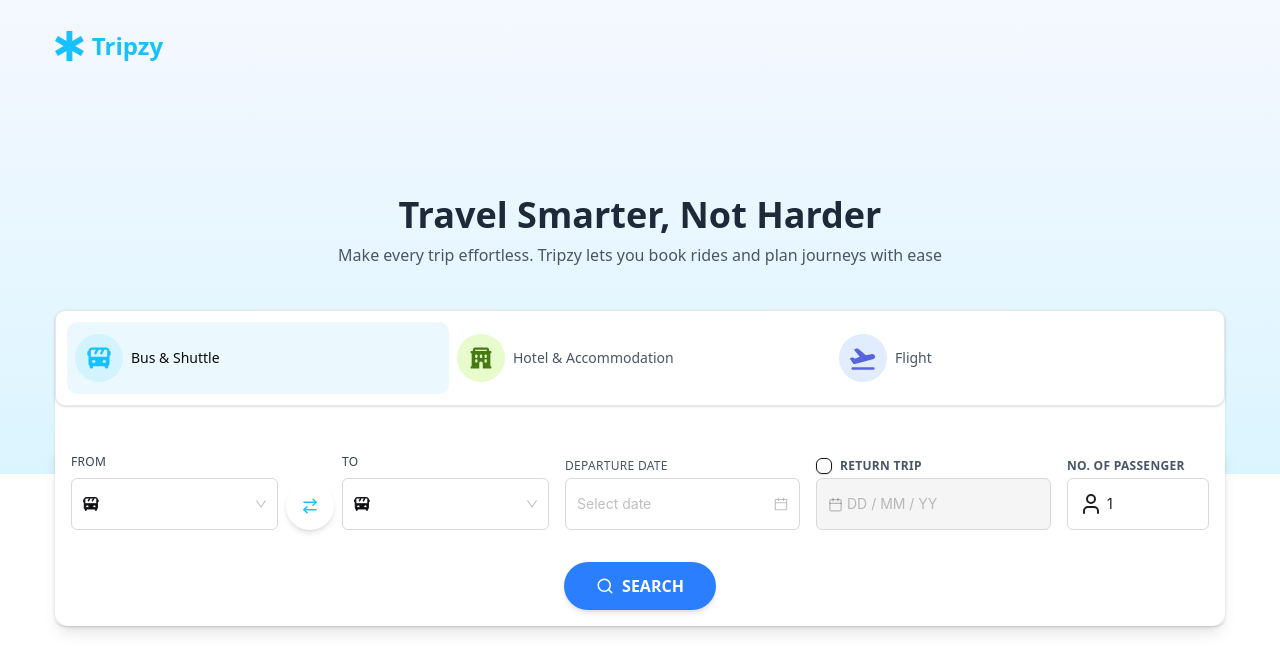
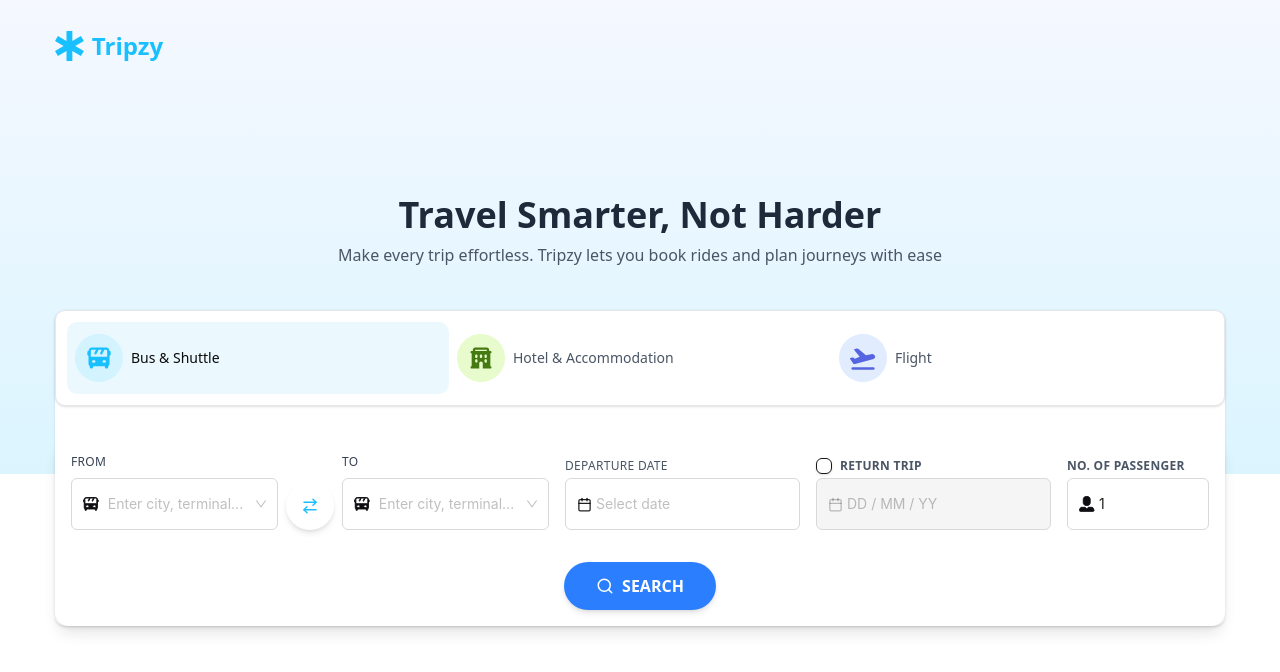
Before and after one commit to lamtanphat2202/tripzy-frontend-test-lamtanphat, a Next.js app: page / in a window 1280 px wide. Shown: the top 672 px of the page. Built offline with nearby package versions, Linux system fonts and the light colour scheme.

Commit message:
fix select location

```diff
--- a/app/(home)/components/search-form.tsx
+++ b/app/(home)/components/search-form.tsx
@@ -8,6 +8,8 @@ import LocationSelect from "@/app/(home)/components/travel-select";
 import { Checkbox } from "@/components/ui/checkbox";
 import { Label } from "@/components/ui/label";
 import { DatePicker, DatePickerProps, InputNumber } from "antd";
+import Image from "next/image";
+import { locations } from "@/lib/data";
 
 interface SearchFormProps {
     mode?: string;
@@ -15,16 +17,9 @@ interface SearchFormProps {
 
 export default function SearchForm({ mode = "bus" }: SearchFormProps) {
     const router = useRouter();
-    const [fromLocation, setFromLocation] = useState("");
-    const [toLocation, setToLocation] = useState("");
+    const [fromLocation, setFromLocation] = useState<string | null>(null);
+    const [toLocation, setToLocation] = useState<string | null>(null);
 
-    // 2. Dữ liệu options (có thể lấy từ API)
-    const locationOptions = [
-        { value: "hcm", label: "Hồ Chí Minh" },
-        { value: "hn", label: "Hà Nội" },
-        { value: "dn", label: "Đà Nẵng" },
-        // ... các thành phố khác
-    ];
     const [formData, setFormData] = useState({
         from: "",
         to: "",
@@ -84,7 +79,7 @@ export default function SearchForm({ mode = "bus" }: SearchFormProps) {
                     {/* FROM LOCATION*/}
                     <LocationSelect
                         label="FROM"
-                        options={locationOptions}
+                        options={locations}
                         value={fromLocation}
                         onChange={setFromLocation}
                     />
@@ -92,7 +87,7 @@ export default function SearchForm({ mode = "bus" }: SearchFormProps) {
                     {/* SWAP BUTTON */}
                     <button
                         type="button"
-                        onClick={handleSwap}
+                        onClick={() => handleSwap}
                         className="h-12 w-12 shadow-md flex items-center justify-center rounded-full cursor-pointer hover:bg-gray-50 transition-colors"
                     >
                         <ArrowRightLeft size={18} color="#19C0FF" />
@@ -101,7 +96,7 @@ export default function SearchForm({ mode = "bus" }: SearchFormProps) {
                     {/* TO LOCATION */}
                     <LocationSelect
                         label="TO"
-                        options={locationOptions}
+                        options={locations}
                         value={toLocation}
                         onChange={setToLocation}
                     />
@@ -118,6 +113,8 @@ export default function SearchForm({ mode = "bus" }: SearchFormProps) {
                             onChange={onChange}
                             className="min-w-[235px] h-13"
                             placeholder="Select date"
+                            prefix={<Calendar size={15} />}
+                            suffixIcon={null}
                         />
                     </div>
 
@@ -158,9 +155,16 @@ export default function SearchForm({ mode = "bus" }: SearchFormProps) {
                         NO. OF PASSENGER
                     </label>
                     <InputNumber
-                        prefix={<User />} // Chèn icon
-                        min={1} // Yêu cầu là 'minimum 1'
-                        defaultValue={1} // Giá trị mặc định
+                        prefix={
+                            <Image
+                                src="/user.svg"
+                                alt="user-icon"
+                                width={16}
+                                height={16}
+                            />
+                        }
+                        min={1}
+                        defaultValue={1}
                         style={{
                             width: 142,
                             height: 52,
--- a/app/(home)/components/travel-select.tsx
+++ b/app/(home)/components/travel-select.tsx
@@ -1,18 +1,19 @@
-// app/components/LocationSelect.js (Ví dụ)
 "use client";
 
 import Image from "next/image";
 import { Select } from "antd";
+
 export type SelectOption = {
-    value: string;
-    label: string;
+    short_code: string;
+    english_name: string;
+    code_state: string;
 };
 
 interface LocationSelectProps {
     label: string;
     options: SelectOption[];
     value: string | null;
-    onChange: (value: string) => void;
+    onChange: (value: string | null) => void;
 }
 
 export default function LocationSelect({
@@ -21,14 +22,21 @@ export default function LocationSelect({
     value,
     onChange,
 }: LocationSelectProps) {
+    //MAPPING LẠI OPTION TRUYỀN VÀO PHÙ HỢP VỚI OPTIONS CỦA ANT
+    const mappedOptions = options.map((opt) => ({
+        value: opt.short_code,
+        label: `${opt.short_code} - ${opt.english_name}`,
+        code_state: opt.code_state,
+    }));
+
     return (
         <div className="flex flex-col items-start">
-            {/* Dùng prop 'label' thay vì hard-code "FROM" */}
             <label className="text-xs font-normal text-gray-700 mb-2 uppercase tracking-wide">
                 {label}
             </label>
             <div className="flex items-center">
                 <Select
+                    placeholder="Enter city, terminal..."
                     showSearch
                     prefix={
                         <Image
@@ -42,16 +50,27 @@ export default function LocationSelect({
                         width: 207,
                         height: 52,
                     }}
-                    placeholder="Enter city, terminal..."
                     optionFilterProp="label"
                     filterSort={(optionA, optionB) =>
                         (optionA?.label ?? "")
                             .toLowerCase()
                             .localeCompare((optionB?.label ?? "").toLowerCase())
                     }
-                    options={options}
+                    options={mappedOptions}
+                    optionRender={(option) => (
+                        <div className="">
+                            {/* 'option.data.label' đã được format đẹp */}
+                            <span className="font-semibold block">
+                                {option.data.label}
+                            </span>
+                            <span className="font-semibold text-[#65686F]">
+                                {option.data.code_state}
+                            </span>
+                        </div>
+                    )}
                     value={value}
                     onChange={onChange}
+                    popupMatchSelectWidth={false}
                 />
             </div>
         </div>
--- /dev/null
+++ b/lib/data.ts
@@ -0,0 +1,42 @@
+export const locations = [
+    {
+        short_code: "MD",
+        english_name: "Moldova, Republic of",
+        code_state: "+373 - Moldova, Republic of",
+    },
+    {
+        short_code: "MC",
+        english_name: "Monaco",
+        code_state: "+377 - Monaco",
+    },
+    {
+        short_code: "AN",
+        english_name: "Netherlands Antilles",
+        code_state: "+599 - Netherlands Antilles",
+    },
+    {
+        short_code: "NC",
+        english_name: "New Caledonia",
+        code_state: "+687 - New Caledonia",
+    },
+    {
+        short_code: "NZ",
+        english_name: "New Zealand",
+        code_state: "+64 - New Zealand",
+    },
+    {
+        short_code: "NU",
+        english_name: "Niue",
+        code_state: "+683 - Niue",
+    },
+    {
+        short_code: "NF",
+        english_name: "Norfolk Island",
+        code_state: "+672 - Norfolk Island",
+    },
+    {
+        short_code: "MP",
+        english_name: "Northern Mariana Islands",
+        code_state: "+1 670 - Northern Mariana Islands",
+    },
+];
```
Also changed, not shown: public/user.svg (added).
